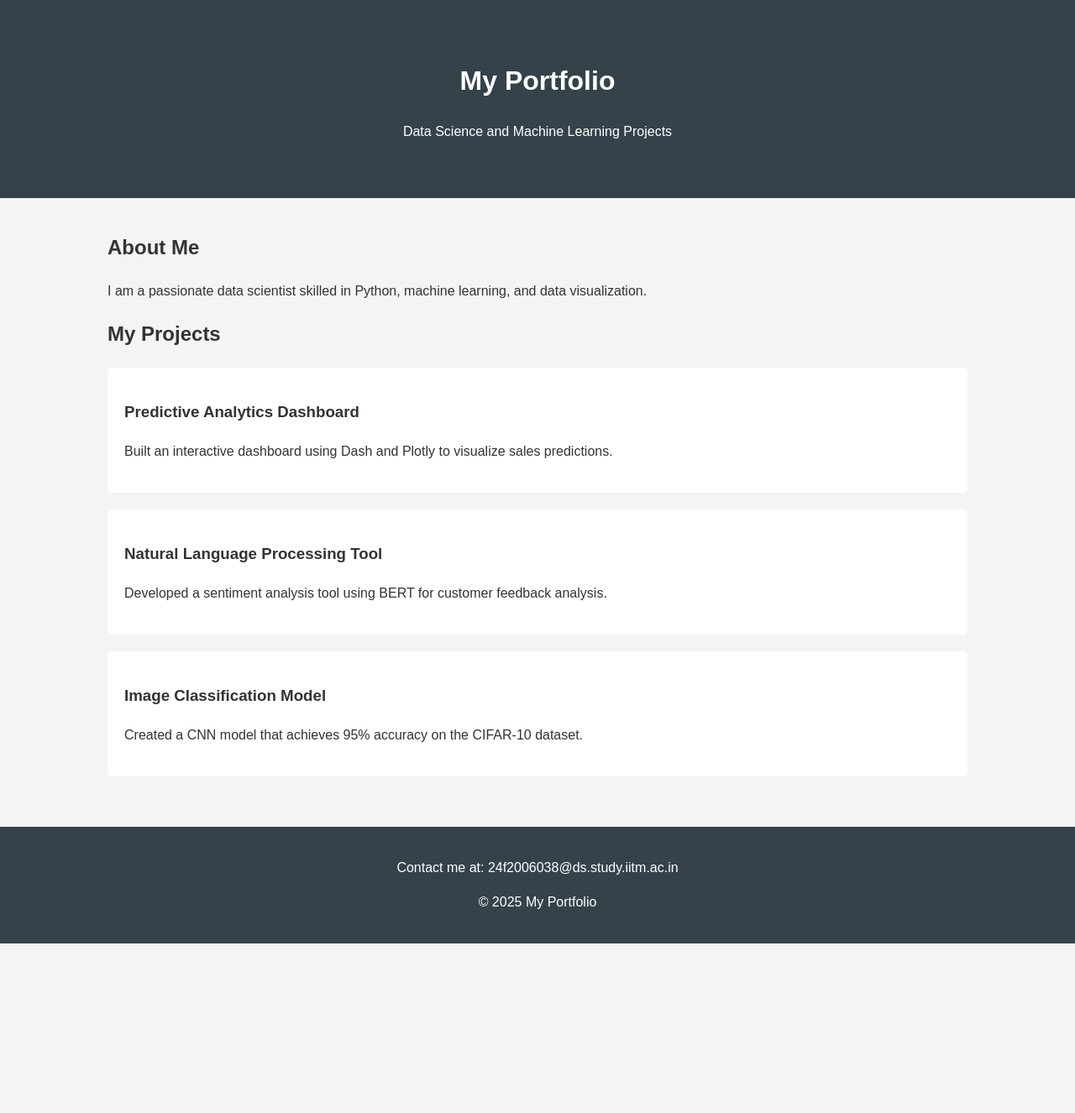
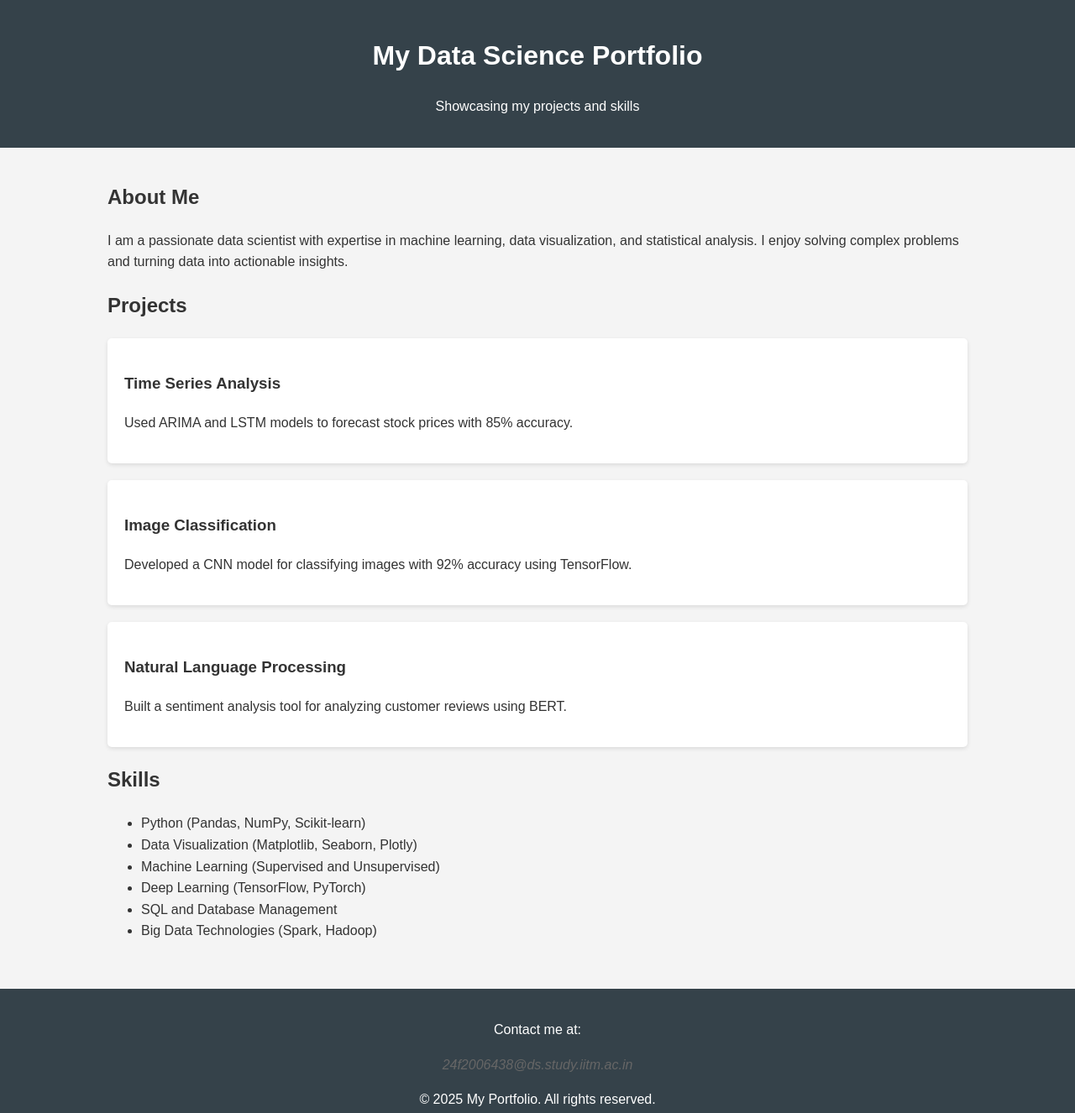
Before and after one commit to algsoch/my-portfolio-page, a plain HTML site: page index.html in a window 1280 px wide. Shown: the whole page at 84% size. Before the commit the page ends 1124 px from the top, so only its background shows below. Drawn offline with Linux system fonts and the light colour scheme.

Commit message:
Update portfolio page with protected email

```diff
--- a/index.html
+++ b/index.html
@@ -7,11 +7,17 @@
     <style>
         body {
             font-family: Arial, sans-serif;
+            line-height: 1.6;
             margin: 0;
             padding: 0;
+            color: #333;
             background-color: #f4f4f4;
-            color: #333;
-            line-height: 1.6;
+        }
+        header {
+            background-color: #35424a;
+            color: white;
+            padding: 20px;
+            text-align: center;
         }
         .container {
             width: 80%;
@@ -19,60 +25,77 @@
             overflow: hidden;
             padding: 20px;
         }
-        header {
-            background: #35424a;
-            color: white;
-            padding: 30px;
-            text-align: center;
-        }
         .project {
-            margin: 20px 0;
+            background: #fff;
             padding: 20px;
-            background: white;
+            margin-bottom: 20px;
             border-radius: 5px;
+            box-shadow: 0 2px 5px rgba(0,0,0,0.1);
         }
         footer {
-            background: #35424a;
+            background-color: #35424a;
             color: white;
             text-align: center;
             padding: 20px;
             margin-top: 20px;
         }
+        .email {
+            color: #666;
+            font-style: italic;
+        }
     </style>
 </head>
 <body>
     <header>
-        <div class="container">
-            <h1>My Portfolio</h1>
-            <p>Data Science and Machine Learning Projects</p>
-        </div>
+        <h1>My Data Science Portfolio</h1>
+        <p>Showcasing my projects and skills</p>
     </header>
 
     <div class="container">
         <h2>About Me</h2>
-        <p>I am a passionate data scientist skilled in Python, machine learning, and data visualization.</p>
+        <p>
+            I am a passionate data scientist with expertise in machine learning, data visualization,
+            and statistical analysis. I enjoy solving complex problems and turning data into actionable insights.
+        </p>
 
-        <h2>My Projects</h2>
+        <h2>Projects</h2>
 
         <div class="project">
-            <h3>Predictive Analytics Dashboard</h3>
-            <p>Built an interactive dashboard using Dash and Plotly to visualize sales predictions.</p>
+            <h3>Time Series Analysis</h3>
+            <p>
+                Used ARIMA and LSTM models to forecast stock prices with 85% accuracy.
+            </p>
         </div>
 
         <div class="project">
-            <h3>Natural Language Processing Tool</h3>
-            <p>Developed a sentiment analysis tool using BERT for customer feedback analysis.</p>
+            <h3>Image Classification</h3>
+            <p>
+                Developed a CNN model for classifying images with 92% accuracy using TensorFlow.
+            </p>
         </div>
 
         <div class="project">
-            <h3>Image Classification Model</h3>
-            <p>Created a CNN model that achieves 95% accuracy on the CIFAR-10 dataset.</p>
+            <h3>Natural Language Processing</h3>
+            <p>
+                Built a sentiment analysis tool for analyzing customer reviews using BERT.
+            </p>
         </div>
+
+        <h2>Skills</h2>
+        <ul>
+            <li>Python (Pandas, NumPy, Scikit-learn)</li>
+            <li>Data Visualization (Matplotlib, Seaborn, Plotly)</li>
+            <li>Machine Learning (Supervised and Unsupervised)</li>
+            <li>Deep Learning (TensorFlow, PyTorch)</li>
+            <li>SQL and Database Management</li>
+            <li>Big Data Technologies (Spark, Hadoop)</li>
+        </ul>
     </div>
 
     <footer>
-        <p>Contact me at: <!--email_off-->24f2006038@ds.study.iitm.ac.in<!--/email_off--></p>
-        <p>&copy; 2025 My Portfolio</p>
+        <p>Contact me at: </p>
+        <p class="email"><!--email_off-->24f2006438@ds.study.iitm.ac.in<!--/email_off--></p>
+        <p>&copy; 2025 My Portfolio. All rights reserved.</p>
     </footer>
 </body>
 </html>
```
